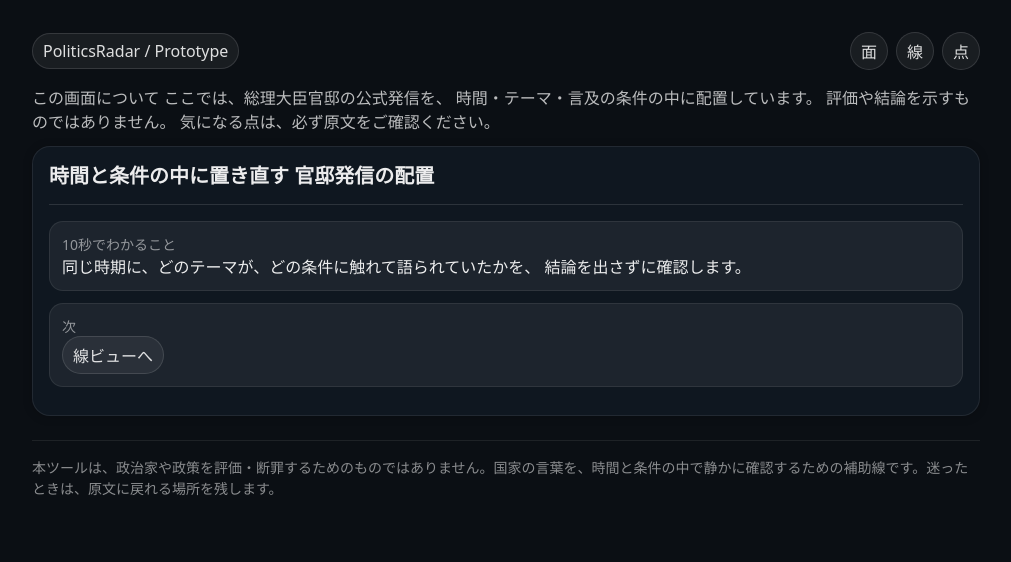
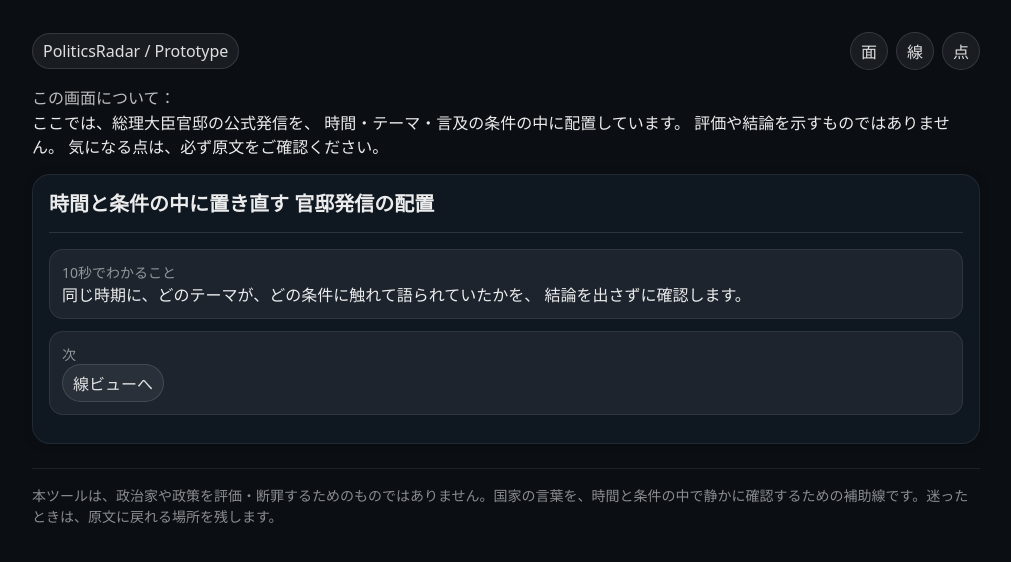
Before and after one commit to chuoline/politics_radar, a plain HTML site: page proto_static/index.html in a window 1280 px wide. Shown: the whole page, without its empty margins (134-1145 px from the left). Drawn offline with Linux system fonts and the light colour scheme.

Commit message:
feat: 面ビュー文言を設計憲章v1.0に準拠させる２

```diff
--- a/proto_static/index.html
+++ b/proto_static/index.html
@@ -10,7 +10,7 @@
       <a class="badge" href="./point_20251028.html">点</a>
     </div>
   </div>
-  <p class="p">この画面について
+  <p class="p">この画面について：</p>
 ここでは、総理大臣官邸の公式発信を、
 時間・テーマ・言及の条件の中に配置しています。
 評価や結論を示すものではありません。
```
